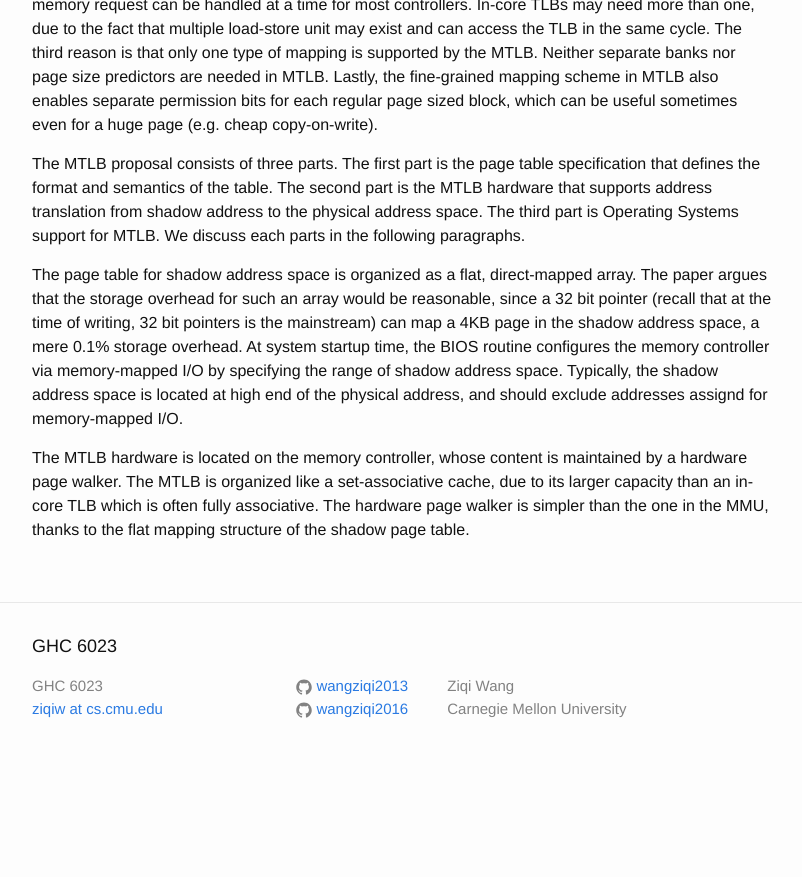
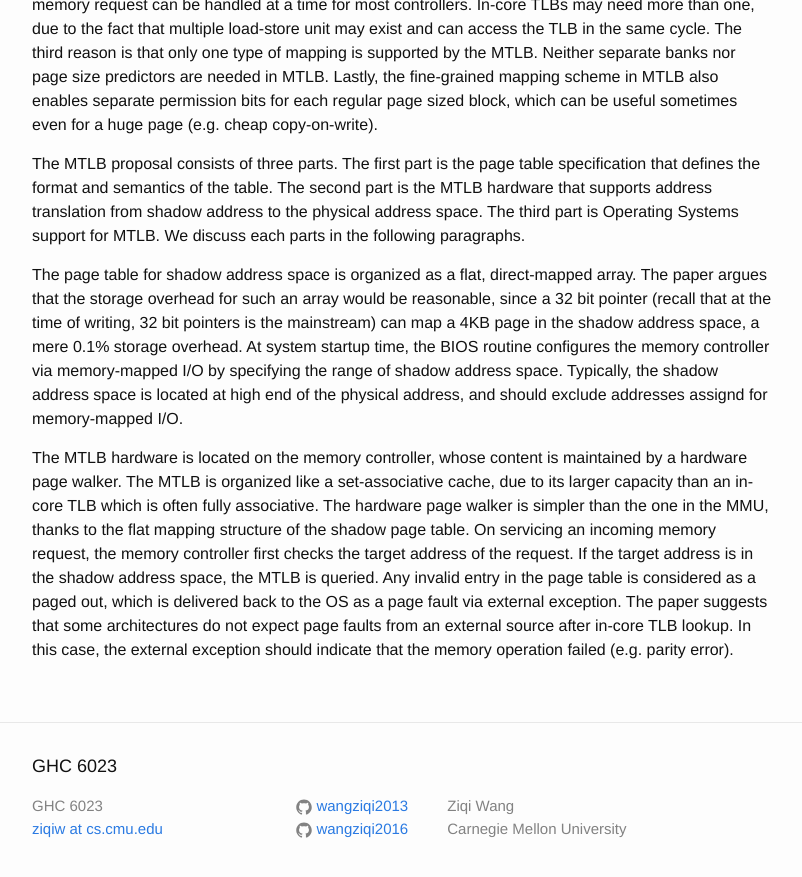
Before and after one commit to wangziqi2013/wangziqi2013.github.io, a Jekyll site: the page built from _posts/2020-06-05-increasing-tlb-reach-using-super-pages-backed-by-shadow-memory.markdown, in a window 1280 px wide and 900 px high, scrolled down 1264 px. Shown: the top 877 px of the window, without its empty margins (238-1040 px from the left). Built offline with Jekyll 4.4.1, drawn with Linux system fonts in a browser that asks for light colours; before the commit the page ends 2044 px from its top, so only the background shows below that.

Commit message:
Adding page fault

```diff
--- a/_posts/2020-06-05-increasing-tlb-reach-using-super-pages-backed-by-shadow-memory.markdown
+++ b/_posts/2020-06-05-increasing-tlb-reach-using-super-pages-backed-by-shadow-memory.markdown
@@ -64,3 +64,8 @@ The MTLB hardware is located on the memory controller, whose content is maintain
 The MTLB is organized like a set-associative cache, due to its larger capacity than an in-core TLB which is often
 fully associative. The hardware page walker is simpler than the one in the MMU, thanks to the flat mapping structure of
 the shadow page table.
+On servicing an incoming memory request, the memory controller first checks the target address of the request. If the
+target address is in the shadow address space, the MTLB is queried. Any invalid entry in the page table is considered
+as a paged out, which is delivered back to the OS as a page fault via external exception. The paper suggests that some
+architectures do not expect page faults from an external source after in-core TLB lookup. In this case, the external
+exception should indicate that the memory operation failed (e.g. parity error).
```
